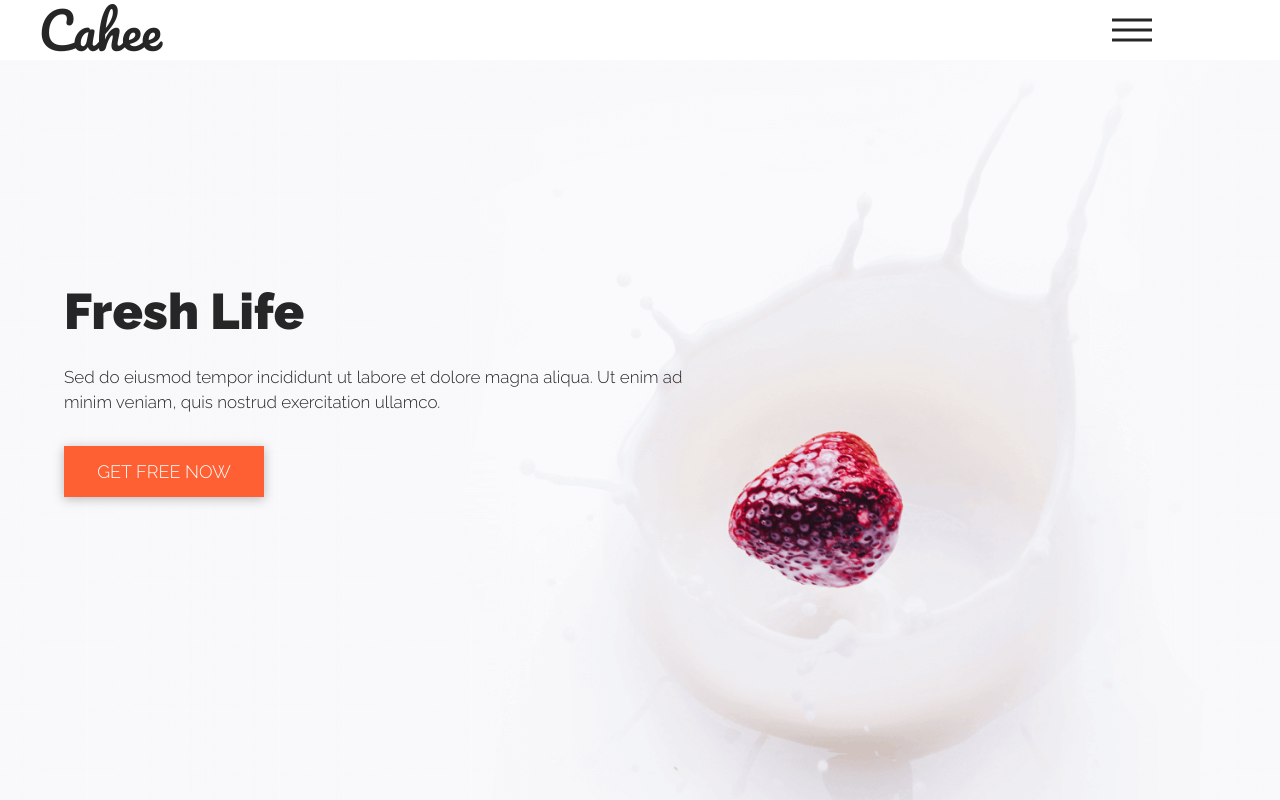
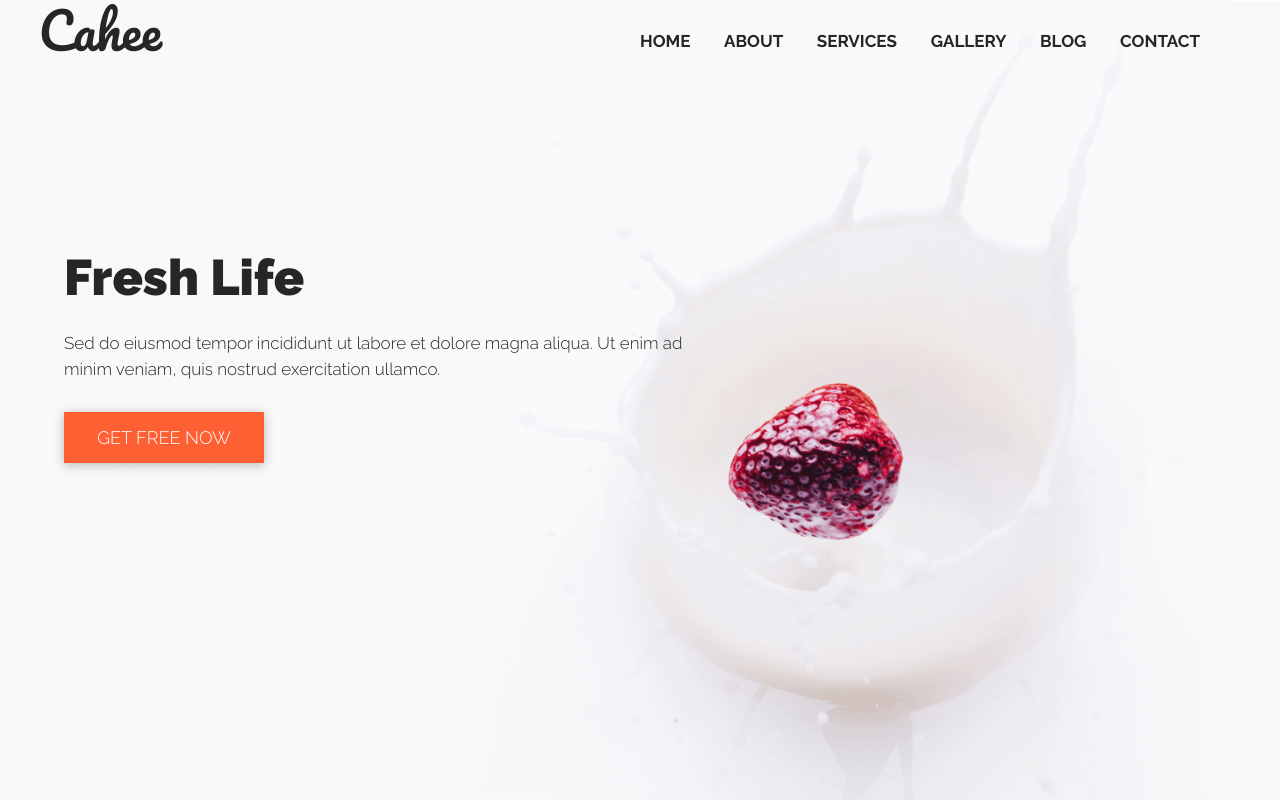
Before and after one commit to Bukacz/webdev_2, a website: page index.html in a window 1280 px wide. Shown: the top 800 px of the page. Drawn offline with Linux system fonts and the light colour scheme.

Commit message:
some minor changes, coding on beer is not very succesfull

```diff
--- a/index.html
+++ b/index.html
@@ -19,7 +19,7 @@
             <p class="logo logo--header">Cahee</p>
         </div>
         <div class="navigation__icon-container">
-            <div class="navigation__icon mobile-only">&nbsp;</div>
+            <div class="navigation__icon">&nbsp;</div>
         </div>
 
         <nav class="navigation__nav">
--- a/sass/abstract/_mixins.scss
+++ b/sass/abstract/_mixins.scss
@@ -24,7 +24,8 @@ small-device : 600px / 16px = 37.5em,
 medium-device : 768px/16px = 48em,
 big-device : 900px/16px = 56.25em,
 bigger-device : 1024px/16px =  64em,
-large-device :
+large-device : 1200px/16px = 75em,
+xtra-large-device : 1600px/16px = 100em
 
 
 */
--- a/sass/base/_typography.scss
+++ b/sass/base/_typography.scss
@@ -30,6 +30,14 @@ a {
     font-size: 1.7rem;
     line-height: 2.5;
     padding-bottom: 1.8rem;
+
+    @include respond-to('bigger-dev') {
+        font-weight: 700;
+    }
+
+    @include respond-to('xtra-large-dev') {
+        font-size: 2rem;
+    }
 }
 
 .header {
--- a/sass/layout/_header.scss
+++ b/sass/layout/_header.scss
@@ -4,6 +4,11 @@
     background: url(../../img/hero.png) no-repeat top;
     background-size: cover;
     position: relative;
+
+    @include respond-to('bigger-dev') {
+        height: 100vh;
+        margin-top: 0;
+    }
 
     &__container {
         @include xCenter;
--- a/sass/layout/_navigation.scss
+++ b/sass/layout/_navigation.scss
@@ -5,6 +5,11 @@
     width: 100%;
     z-index: 9999;
     background-color: $color-primary-light;
+
+    @include respond-to('bigger-dev') {
+        background-color: transparent;
+        overflow: visible;
+    }
 
     &__logo-container {
         display: inline-block;
@@ -28,16 +33,48 @@
         opacity: 1;
         transition: .6s;
 
+        @include respond-to('bigger-dev') {
+            top: 0;
+            left: 40%;
+            padding-top: 2rem;
+            width: 56rem;
+            background-color: transparent;
+        }
+
+        @include respond-to('large-dev') {
+            left: 50%;
+        }
+
+        @include respond-to('xtra-large-dev') {
+            width: 65rem;
+            left: 55%;
+        }
+
         /* navigation visible*/
         &--active {
             top: 6vh;
             opacity: 1;
         }
+
     }
 
-    &__item:hover {
-        color: $color-header;
-        cursor: pointer;
+    &__list {
+        @include respond-to('bigger-dev') {
+            display: flex;
+            justify-content: space-between;
+        }
+    }
+
+    &__item {
+
+        &:hover {
+            color: $color-header;
+            cursor: pointer;
+        }
+
+        &--scrolled-to {
+            border-top: 3px solid $color-header;
+        }
     }
 
     &__icon-container {
@@ -47,6 +84,10 @@
         right: 10%;
         transform: translateY(-50%);
         display: block;
+
+        @include respond-to('bigger-dev') {
+            display: none;
+        }
     }
 
     &__icon {
@@ -103,7 +144,6 @@
             }
         }
 
-
     }
 
 }
--- a/script.js
+++ b/script.js
@@ -18,13 +18,14 @@ for (let i = 0; i < anchor.length; i++) {
 };
 
 
+
+
 // JUMP TO SECTION
 const list = document.querySelector('.navigation__list');
 list.addEventListener('click', (e) => {
     if (e.target.tagName.toLowerCase() === 'a') {
         const selectedItem = e.target.closest('li').classList.value;
         var id = selectedItem.slice(4);
-
     }
     const top = document.getElementById(id).offsetTop;
     window.scrollTo({
@@ -34,6 +35,24 @@ list.addEventListener('click', (e) => {
     nav.classList.remove('navigation__nav--active');
     burger.classList.remove('navigation__icon--active');
 })
+
+
+const sectionsOffset = [];
+const sections = document.querySelectorAll('section');
+for (let i = 0; i < sections.length; i++) {
+    sectionsOffset.push(sections[i].offsetTop);
+}
+console.log(sectionsOffset);
+console.log(sections);
+document.addEventListener('scroll', (e) => {
+    let y = window.scrollY;
+    console.log(y);
+});
+
+
+
+
+
 
 // SERVICES SECTION SLIDERS
 
```
Also changed, not shown: css/style.css.
